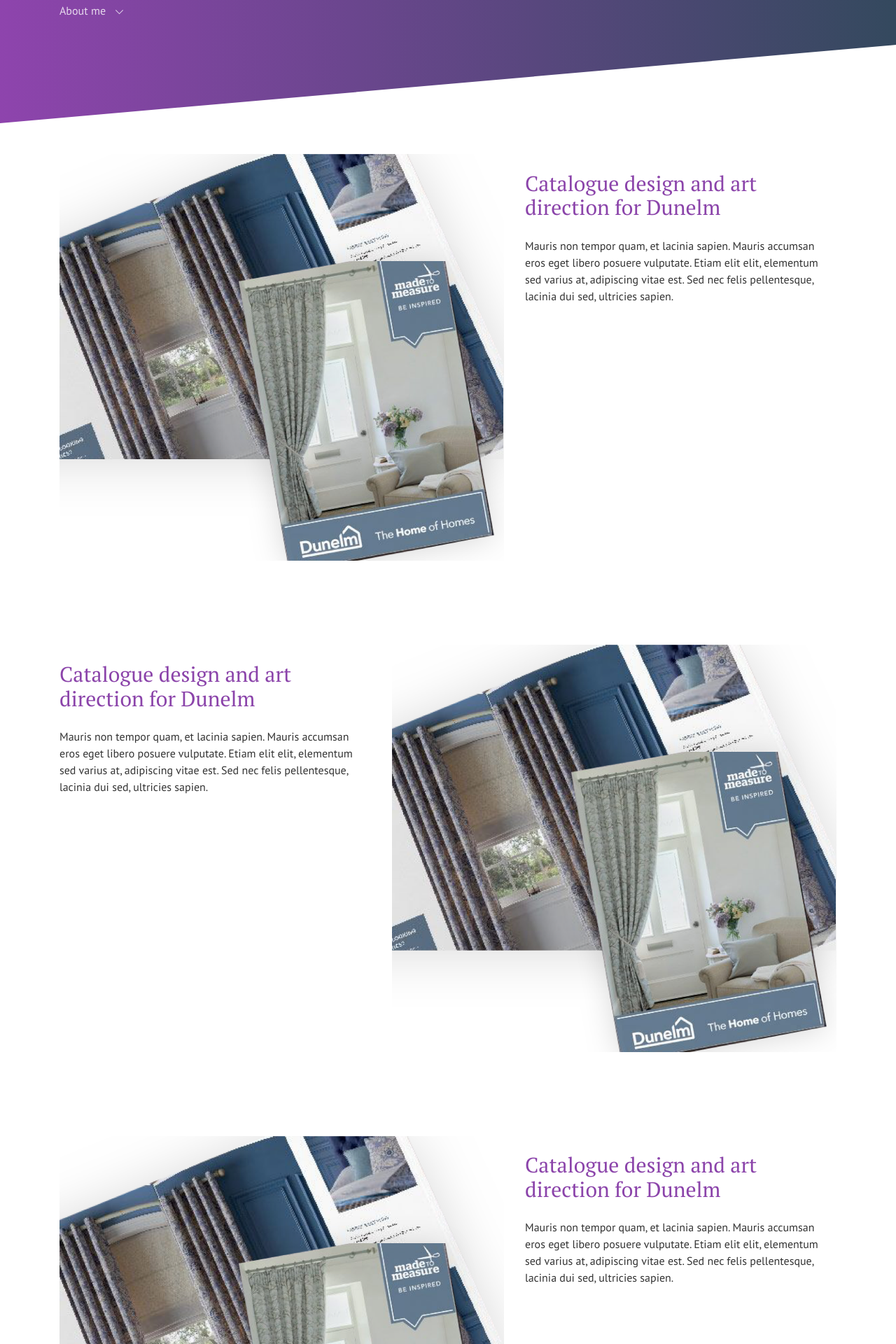
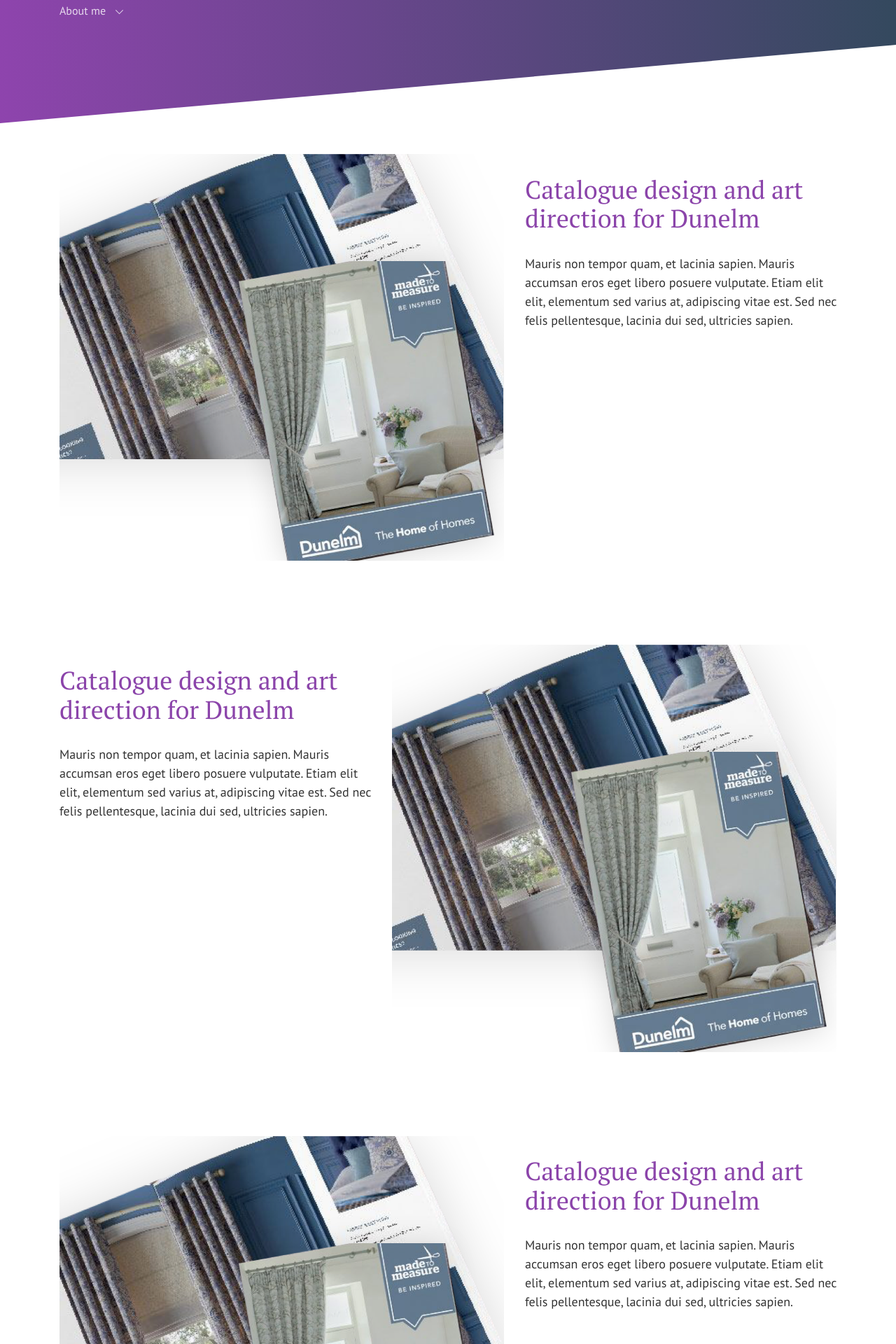
Before and after one commit to justinlamb1/danielle-portfolio-3, a Jekyll site: the page built from index.html, in a window 1280 px wide. Shown: the part 420-2340 px from the top of the page at 70% size. Built offline with Jekyll 4.4.1, drawn with Linux system fonts in a browser that asks for light colours.

Commit message:
no message

```diff
--- a/_sass/_base.scss
+++ b/_sass/_base.scss
@@ -4,6 +4,10 @@
   font-size: $base-font-size;
   font-weight: $base-font-weight;
   line-height: $base-line-height;
+
+  @include bp(md) {
+    font-size: 1.125em;
+  }
 }
 
 h1, h2, h3, h4, h5, h6 {
--- a/_sass/_layout.scss
+++ b/_sass/_layout.scss
@@ -231,6 +231,10 @@
 
       @include bp(sm) {
         font-size: 1.875em;
+      }
+
+      @include bp(md) {
+        font-size: 2.25em;
       }
 
       a {
```
